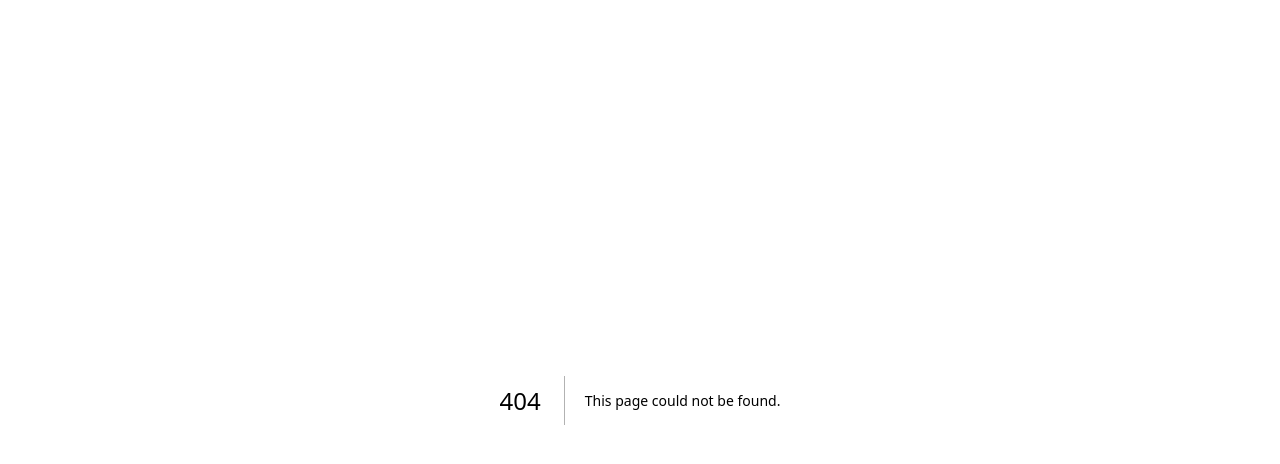
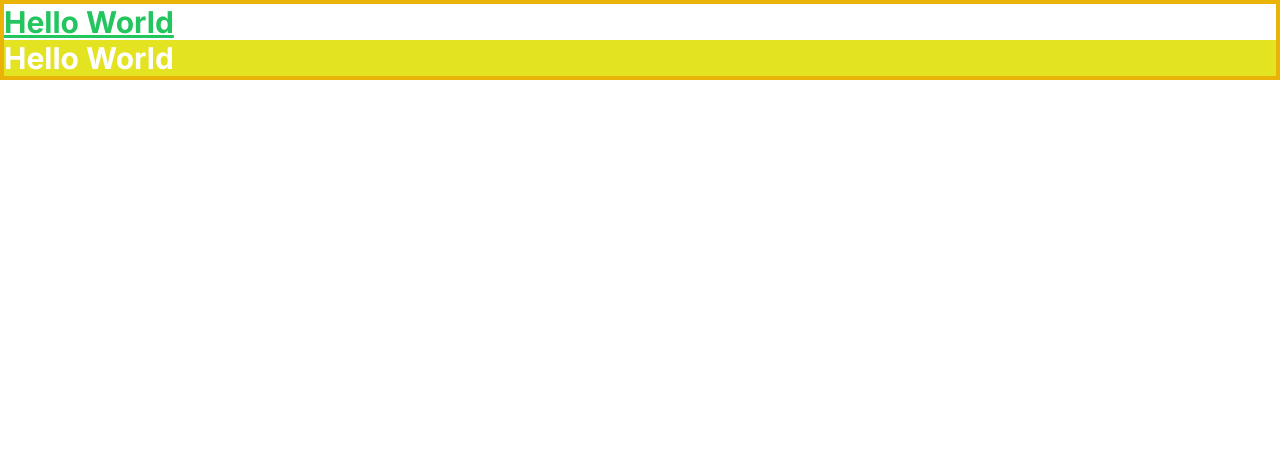
Before and after one commit to whovivekshukla/tailwindcss, a Next.js app: page /01-colors in a window 1280 px wide. Before the commit this address had no page. Shown: the top 464 px of the page. Built offline with nearby package versions, Linux system fonts and the light colour scheme.

Commit message:
changed folder structure

```diff
--- /dev/null
+++ b/app/01-colors/page.tsx
@@ -0,0 +1,15 @@
+const page = () => {
+  return (
+    <div>
+      <div className="border-4 border-yellow-500">
+        <h1 className="text-3xl font-bold underline text-green-500">
+          Hello World
+        </h1>
+        <h1 className="text-3xl font-bold bg-yellow-100 text-white">
+          Hello World
+        </h1>
+      </div>
+    </div>
+  );
+}
+export default page
--- a/app/page.tsx
+++ b/app/page.tsx
@@ -3,14 +3,7 @@ import Image from "next/image";
 export default function Home() {
   return (
     <div>
-      <div className="border-4 border-yellow-500">
-        <h1 className="text-3xl font-bold underline text-green-500">
-          Hello World
-        </h1>
-        <h1 className="text-3xl font-bold bg-yellow-100 text-white">
-          Hello World
-        </h1>
-      </div>
+      <h1>TailwindCSS</h1>
     </div>
   );
 }
```
